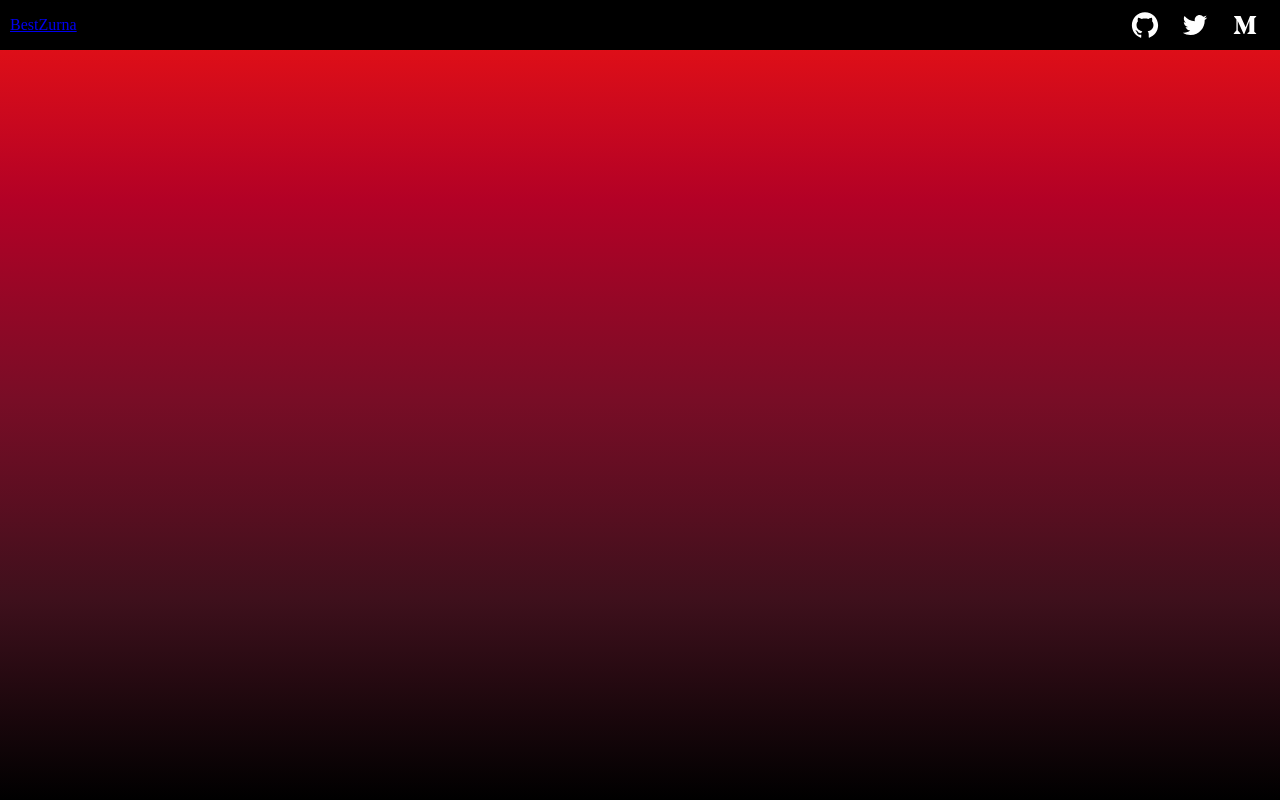
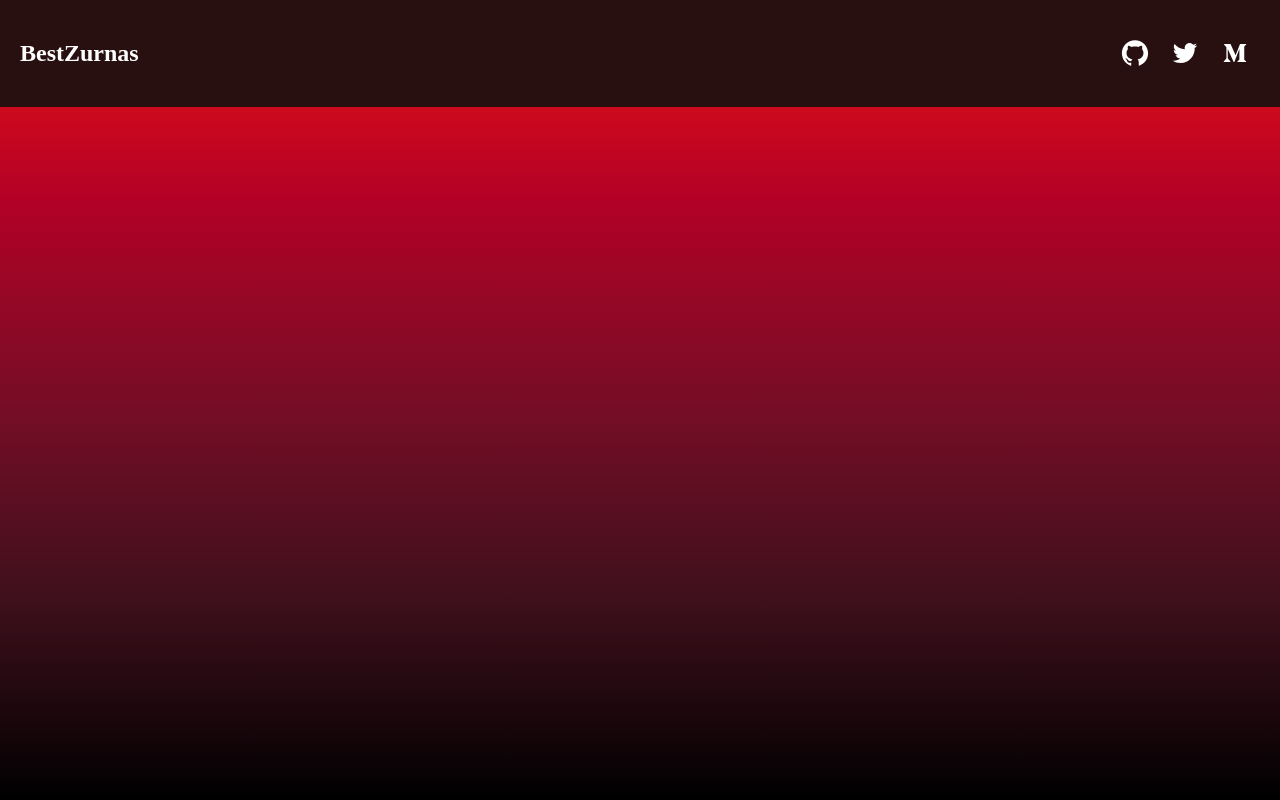
Before and after one commit to ebrardev/bestzurnas, a React (Create React App) app: page / in a window 1280 px wide. Built offline with nearby package versions, Linux system fonts and the light colour scheme.

Commit message:
son hali

```diff
--- a/src/components/Navbar/Navbar.jsx
+++ b/src/components/Navbar/Navbar.jsx
@@ -6,7 +6,7 @@ function Navbar() {
   return (
     <nav className="navbar">
       <div className="navbar-left">
-      <a href="/"><span className="logo-text">BestZurna</span></a>
+        <h1>BestZurnas</h1>
       </div>
       <div className="navbar-right">
         <a href="https://github.com/ebrardev"><AiOutlineGithub size={30}/></a>
--- a/src/components/Navbar/navbar.css
+++ b/src/components/Navbar/navbar.css
@@ -1,38 +1,36 @@
 .navbar {
-    background-color: #000000;
-    padding: 10px;
     display: flex;
     justify-content: space-between;
     align-items: center;
+    padding: 20px;
+    background-color: #291010;
+    color: #fff;
+
+    box-shadow: inset;
+
   }
 
-  .navbar-brand {
-    color: #fff;
-    font-weight: bold;
-    font-size: 2rem;
-    margin: 0;
-    padding: 0;
-    text-transform: uppercase;
+  .navbar-left {
     display: flex;
     align-items: center;
-    cursor: pointer;
+    color: #fff;
   }
 
-  .navbar-brand:hover {
-    animation: grow 0.2s ease-in-out forwards;
-  }
+  .navbar-left:hover {
+    display: flex;
+    align-items: center;
+    transform: scale(1.3) translateX(17px);
+    transition-duration: 0.5s;
+  transition-timing-function: ease-in-out;
+  color: red;
 
-  .navbar-brand span {
-    margin-left: 10px;
-    font-size: 1.2rem;
-    font-weight: normal;
+
   }
 
   .navbar-right {
     font-size: 0;
     line-height: 0;
   }
-
   .navbar-right a {
     margin-left: 10px;
     font-size: 1rem;
@@ -41,19 +39,13 @@
     margin-top: 20px;
     position: relative;
     display: inline-block;
-    vertical-align: middle;
-    margin: 0 10px;
+  vertical-align: middle;
+  margin: 0 10px;
   }
 
-  .navbar-right a:hover {
-    transform: translateX(5px);
-  }
 
-  @keyframes grow {
-    from {
-      transform: scale(1);
-    }
-    to {
-      transform: scale(1.1);
-    }
-  }
+
+  .navbar-right a.active {
+    color: #fff;
+    text-decoration: underline;
+}
```
